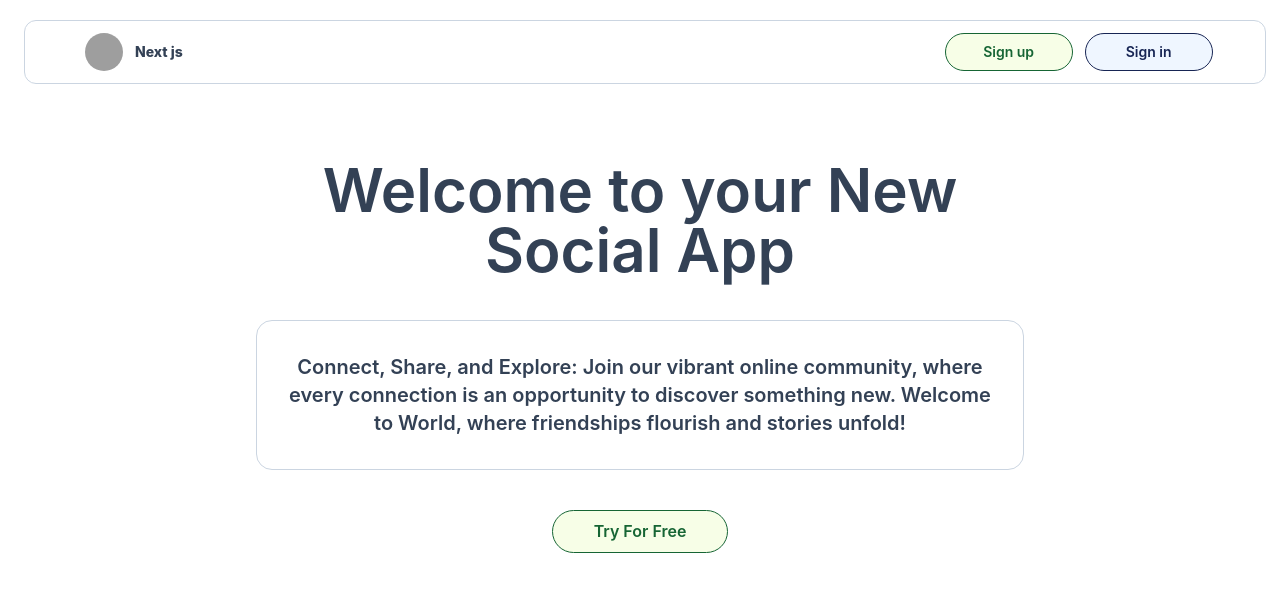
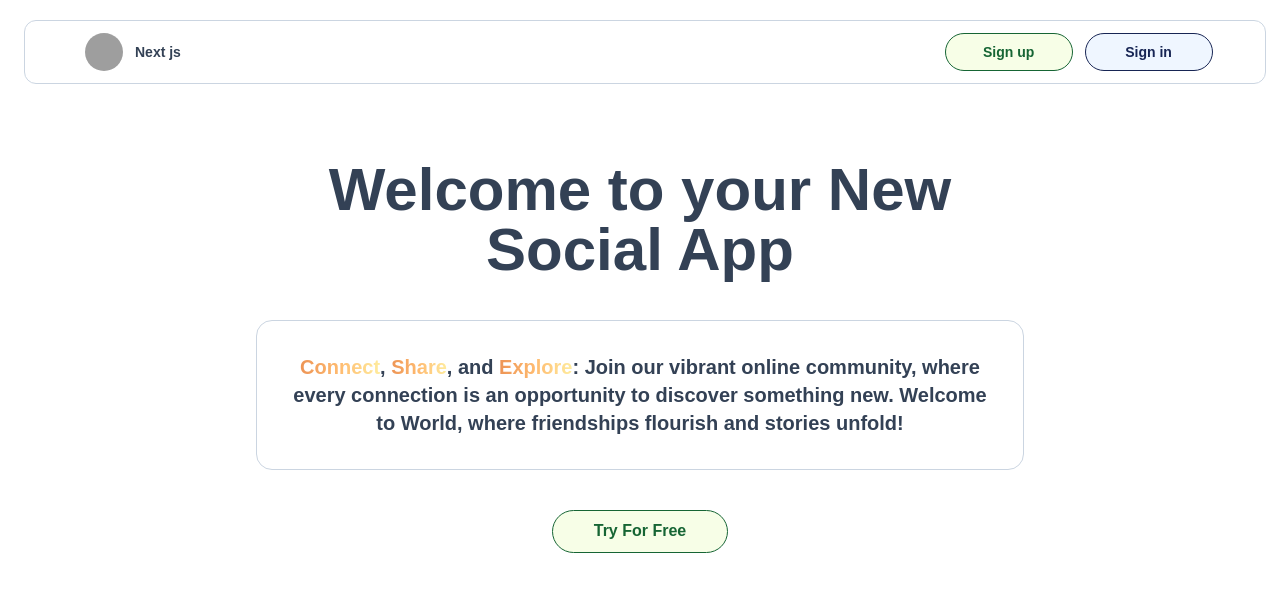
Before and after one commit to rugal2001/next-app, a Next.js app: page /auth in a window 1280 px wide. Shown: the top 592 px of the page. Built offline with nearby package versions, Linux system fonts and the light colour scheme; grey boxes are pictures that could not be loaded; what @mantine/next would draw is missing.

Commit message:
Add some styling to globals.css

```diff
--- a/styles/globals.css
+++ b/styles/globals.css
@@ -13,7 +13,7 @@
   @apply content-[''] bg-slate-400 absolute w-[1px] h-3 left-3 top-0 -translate-y-4 ;
 }
 .step{
-  @apply w-6 h-6 rounded-full flex items-center justify-center z-10 relative bg-slate-400 font-semibold text-white
+  @apply w-6 h-6 rounded-full flex items-center justify-center z-10 relative bg-white font-semibold text-white
 }
 /* .stepper {
   @apply w-6 h-6 border-2 rounded-full border-bop bg-bop ;
@@ -30,6 +30,20 @@
   left: -1.7rem;
 } */
 
+.gradientText {
+  background: linear-gradient(to left ,#FFEC9E,#FFBB70,#ED9455);
+
+  -webkit-background-clip: text;
+  -webkit-text-fill-color:transparent;
+}
+.background {
+  background: #FFEBB2;
+  color: #FFEBB2 ;
+}
+
+.monospace {
+  font-family: Arial, Helvetica, sans-serif;
+}
 html,
 body {
   padding: 0;
```
